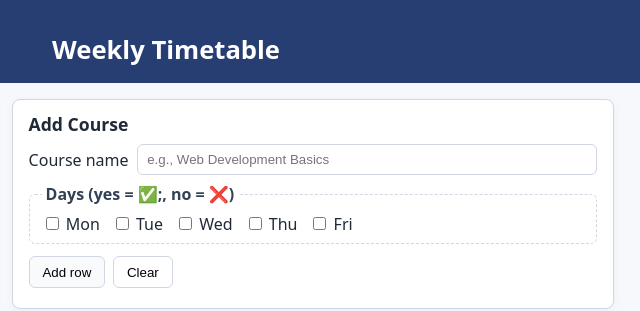
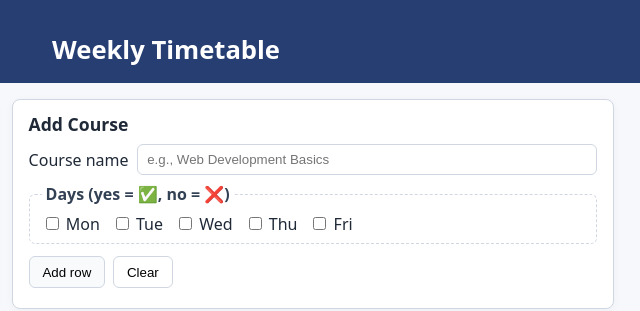
Before and after one commit to vheikkiniemi/BasicsOfWeb2025SPages, a plain HTML site: page 4c26781fe4bde918ee4/index.html in a window 1280 px wide. Shown: the top 311 px of the page, 474-1114 px from the left. Drawn offline with Linux system fonts and the light colour scheme.

Commit message:
pages updated

```diff
--- a/4c26781fe4bde918ee4/index.html
+++ b/4c26781fe4bde918ee4/index.html
@@ -39,7 +39,7 @@
           </div>
 
           <fieldset class="days-group">
-            <legend>Days (yes = ✅;, no = ❌)</legend>
+            <legend>Days (yes = &#9989;, no = &#10060;)</legend>
             <label><input type="checkbox" name="day" value="Mon"> Mon</label>
             <label><input type="checkbox" name="day" value="Tue"> Tue</label>
             <label><input type="checkbox" name="day" value="Wed"> Wed</label>
--- a/4c26781fe4bde918ee4/index.js
+++ b/4c26781fe4bde918ee4/index.js
@@ -3,8 +3,8 @@
 // Handles adding new course rows with day marks (&#9989; / &#10060;)
 
 document.addEventListener("DOMContentLoaded", () => {
-  const CHECK = "&#9989;";
-  const CROSS = "&#10060;";
+  const CHECK = '&#9989;';
+  const CROSS = '&#10060;';
   const dayOrder = ["Mon", "Tue", "Wed", "Thu", "Fri"];
 
   const form = document.getElementById("addCourseForm");
--- a/task-f/index.js
+++ b/task-f/index.js
@@ -4,8 +4,8 @@
 // Handles adding new course rows with day marks (&#9989; / &#10060;)
 
 document.addEventListener("DOMContentLoaded", () => {
-  const CHECK = "&#9989;";
-  const CROSS = "&#10060;";
+  const CHECK = '&#9989;';
+  const CROSS = '&#10060;';
   const dayOrder = ["Mon", "Thu", "Fri"];
 
   const form = document.getElementById("addCourseForm");
```
Also changed, not shown: task-f/index.html (+1 -1 lines).
